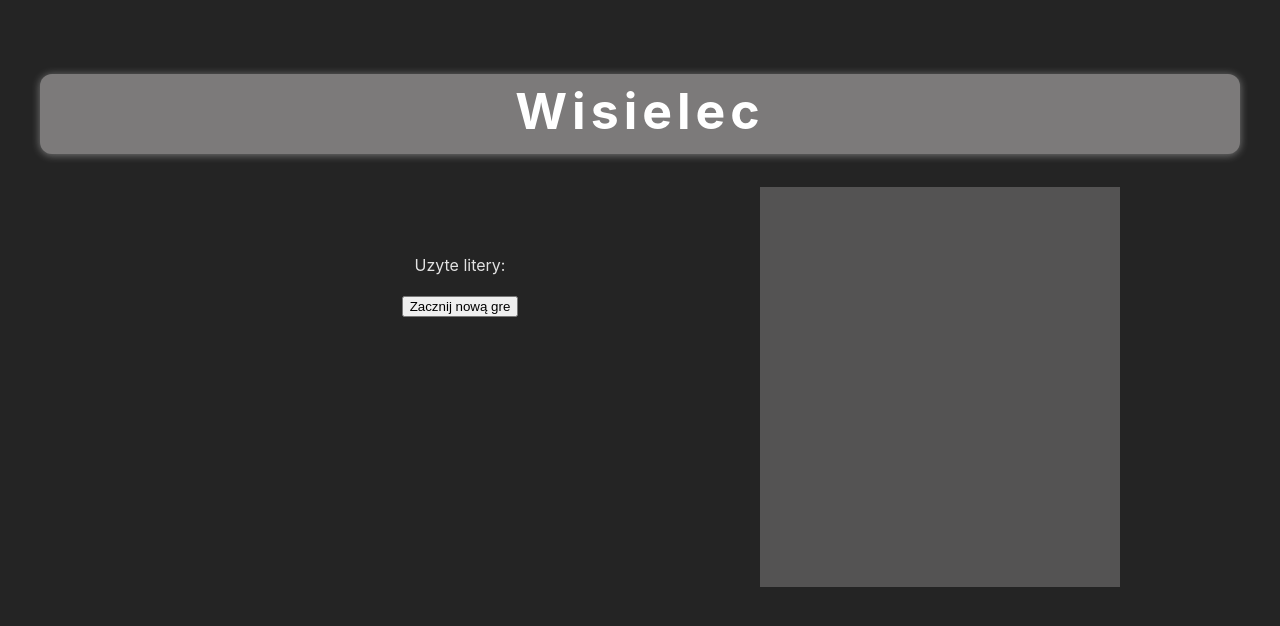
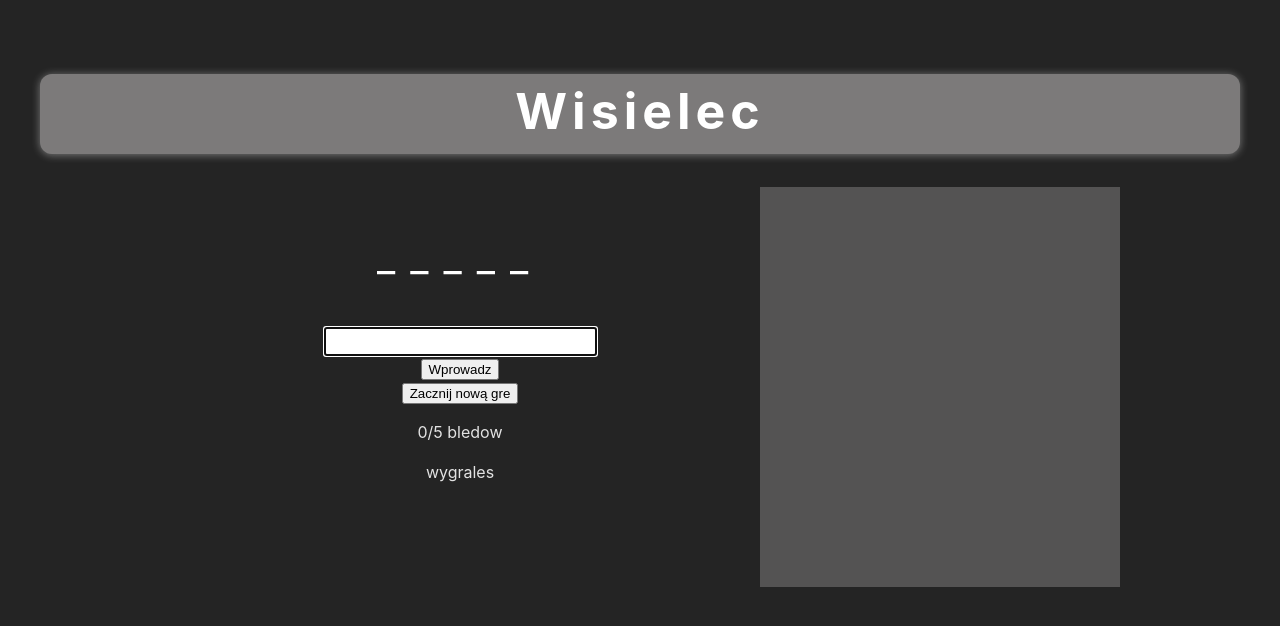
Before and after one commit to JASSWOO/Wisielec, a React (Vite) app: page / in a window 1280 px wide. Shown: the top 626 px of the page. Built offline with nearby package versions, Linux system fonts and the light colour scheme.

Commit message:
ninth commit

```diff
--- a/src/components/Container.tsx
+++ b/src/components/Container.tsx
@@ -1,5 +1,5 @@
 import './Container.css';
-import React from 'react';
+import React, { useEffect } from 'react';
 import Letters from './letters/Letters';
 import Input from './input/Input';
 
@@ -12,13 +12,37 @@ import Reset from './reset/Reset';
 interface ContainerProps {}
 
 const Container: React.FC<ContainerProps> = () => {
-  const words: string[] = ['kask', 'slowo'];
+  const [words] = useState<string[]>(['kask', 'slowo']);
   const [usedLetters, setUsedLetters] = useState<string>('');
   const [errors, setErrors] = useState<number>(0);
   const [word, setWord] = useState<string>('');
   const [message, setMessage] = useState<string>('');
 
-  //console.log('used: ', usedLetters, ' errors: ', errors, ' word: ', word, ' message: ', message);
+  // const Check = useCallback(() => {
+  //   Array.from(word).forEach((e) => {
+  //     if (!usedLetters.includes(e)) {
+  //       return false;
+  //     }
+  //   });
+  //   console.log('check');
+  //   console.log('slowo: ', word, ' used: ', usedLetters);
+  //   return true;
+  // }, [usedLetters, word]);
+  const Check = (word: string, usedLetters: string) => {
+    console.log(' word: ', word, ' message: ', message, ' usedLetters: ', usedLetters);
+    const notEveryLetter = Array.from(word).some((e) => !usedLetters.includes(e));
+    return notEveryLetter;
+  };
+  useEffect(() => {
+    if (word == '') {
+      setWord(words[Math.floor(Math.random() * words.length)]);
+    }
+  }, [words, word]);
+  useEffect(() => {
+    if (message === '' && !Check(word, usedLetters)) {
+      setMessage('wygrales');
+    }
+  }, [usedLetters, word, message]);
 
   return (
     <div className="containerDiv">
--- a/src/components/input/Input.tsx
+++ b/src/components/input/Input.tsx
@@ -12,48 +12,60 @@ interface InputProps {
   message: string;
 }
 
-const Input: React.FC<InputProps> = ({ setUsedLetters, word, setMessage, usedLetters, setErrors, errors, message }) => {
+const Input: React.FC<InputProps> = ({ setUsedLetters, setMessage, usedLetters, setErrors, errors, message }) => {
   const [inputString, setInputString] = useState<string>('');
   const [btnEnabled, setBtnEnabled] = useState<boolean>(true);
-  const Check = (): boolean => {
-    let check: boolean = true;
-    Array.from(word).forEach((e) => {
-      if (!(usedLetters + inputString).includes(e)) {
-        check = false;
-      }
-    });
-    return check;
-  };
-  console.log('input: ', inputString, ' word: ', word, ' message: ', message, ' usedLetters: ', usedLetters);
-  if (message != '') {
+
+  //console.log('input: ', inputString, ' word: ', word, ' message: ', message, ' usedLetters: ', usedLetters);
+  if (message != '' && btnEnabled != true) {
     setBtnEnabled(true);
   }
 
+  // const fillUsedLetters = (): void => {
+  //   Array.from(inputString).forEach((e) => {
+  //     if (!usedLetters.includes(e)) {
+  //       setUsedLetters(usedLetters + e);
+  //     }
+  //   });
+  // };
+
+  // const onClickHandler = () => {
+  //   if (!usedLetters.includes(inputString))
+  //     if (inputString.length == 1) {
+  //       setUsedLetters(usedLetters + inputString);
+  //       if (word.includes(inputString)) {
+  //         if (Check()) {
+  //           setMessage('wygrales');
+  //         }
+  //       } else {
+  //         setErrors(errors + 1);
+  //       }
+  //       if (errors + 1 == 5) {
+  //         setMessage('przegrales');
+  //       }
+  //     } else if (inputString.length > 1) {
+  //       if (Check()) {
+  //         setMessage('wygrales');
+  //         setUsedLetters(usedLetters + inputString);
+  //       } else {
+  //         setErrors(errors + 1);
+  //         if (errors + 1 == 5) {
+  //           setMessage('przegrales');
+  //         }
+  //       }
+  //     }
+  // };
+
   const onClickHandler = () => {
-    if (!usedLetters.includes(inputString))
-      if (inputString.length == 1) {
-        setUsedLetters(usedLetters + inputString);
-        if (word.includes(inputString)) {
-          if (Check()) {
-            setMessage('wygrales');
-          }
-        } else {
-          setErrors(errors + 1);
-        }
-        if (errors + 1 == 5) {
+    if (!usedLetters.includes(inputString)) {
+      setUsedLetters(usedLetters + inputString);
+      if (!(usedLetters + inputString).includes(inputString)) {
+        setErrors(errors + 1);
+        if (errors + 1) {
           setMessage('przegrales');
         }
-      } else if (inputString.length > 1) {
-        if (Check()) {
-          setMessage('wygrales');
-          setUsedLetters(usedLetters + inputString);
-        } else {
-          setErrors(errors + 1);
-          if (errors + 1 == 5) {
-            setMessage('przegrales');
-          }
-        }
       }
+    }
   };
 
   window.addEventListener('keypress', (e) => {
@@ -64,9 +76,9 @@ const Input: React.FC<InputProps> = ({ setUsedLetters, word, setMessage, usedLet
 
   return (
     <div className="inputDiv">
-      <input autoFocus type="text" onChange={(e) => setInputString(e.target.value)}></input>
+      <input autoFocus type="text" maxLength={1} onChange={(e) => setInputString(e.target.value)}></input>
       <div className="buttonStyle">
-        <button disabled={btnEnabled} onClick={onClickHandler}>
+        <button disabled={!btnEnabled} onClick={onClickHandler}>
           Wprowadz
         </button>
       </div>
```
Also changed, not shown: src/main.tsx (+4 -3 lines).
